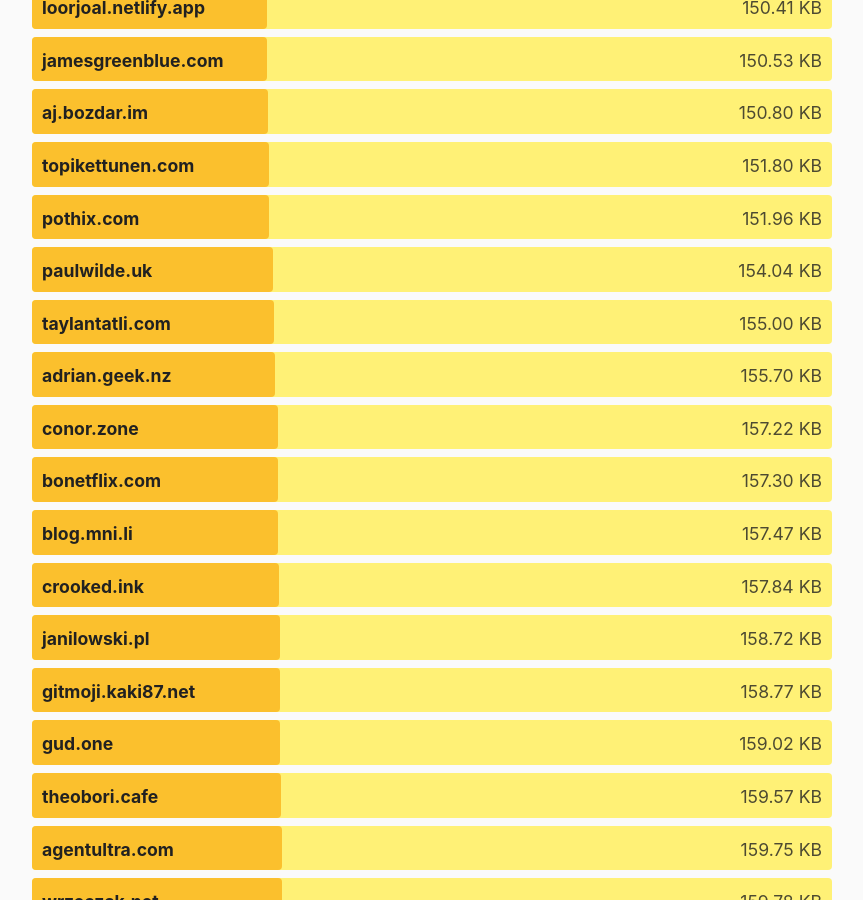
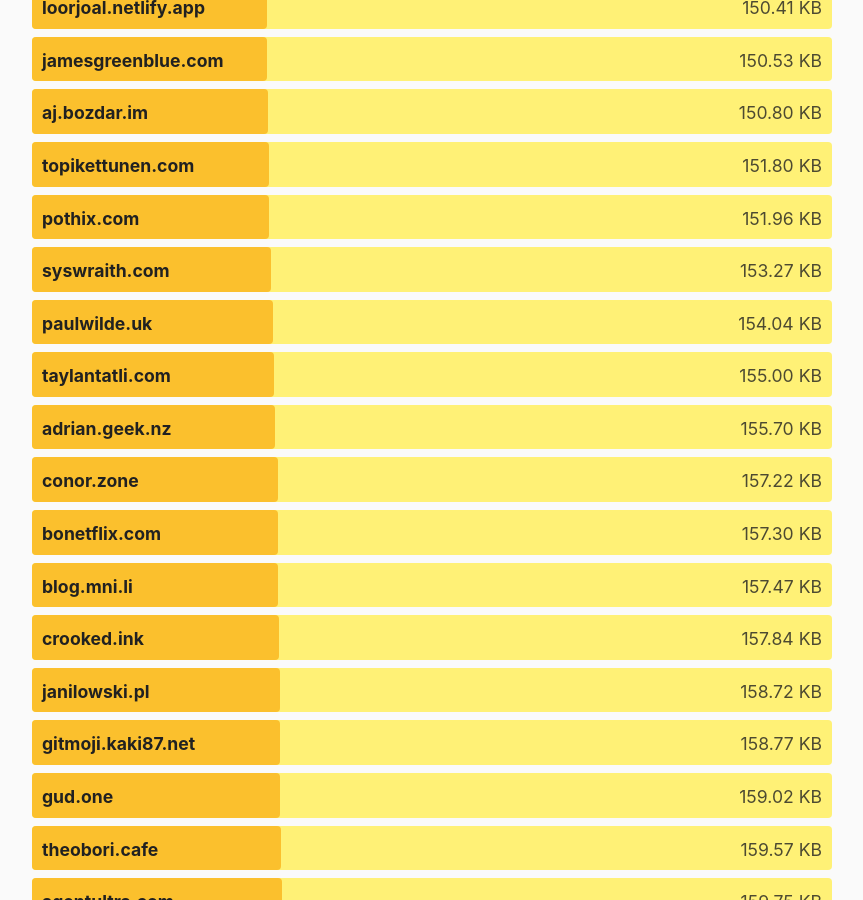
Before and after one commit to kevquirk/512kb.club, a Jekyll site: the page built from index.md, in a window 1280 px wide and 900 px high, scrolled down 29888 px. Shown: the whole window, without its empty margins (208-1071 px from the left). Built offline with Jekyll 4.4.1, drawn with Linux system fonts in a browser that asks for light colours.

Commit message:
Add new site entry for syswraith.com
https://radar.cloudflare.com/scan/d30e1a72-a0d9-4ea6-834d-01b7b66b85f6/network

```diff
--- a/_data/sites.yml
+++ b/_data/sites.yml
@@ -4342,3 +4342,8 @@
   url: https://zwieratko.sk/
   size: 30.94
   last_checked: 2025-08-30
+
+- domain: syswraith.com
+  url: https://syswraith.com/
+  size: 153.27
+  last_checked: 2025-11-04
```
